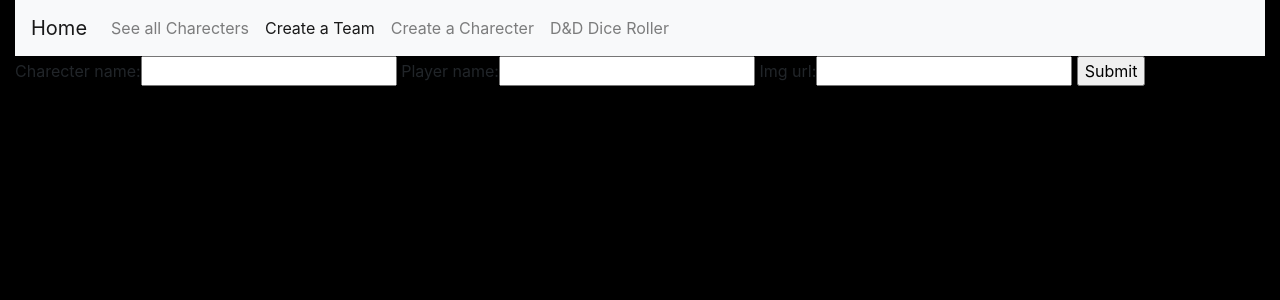
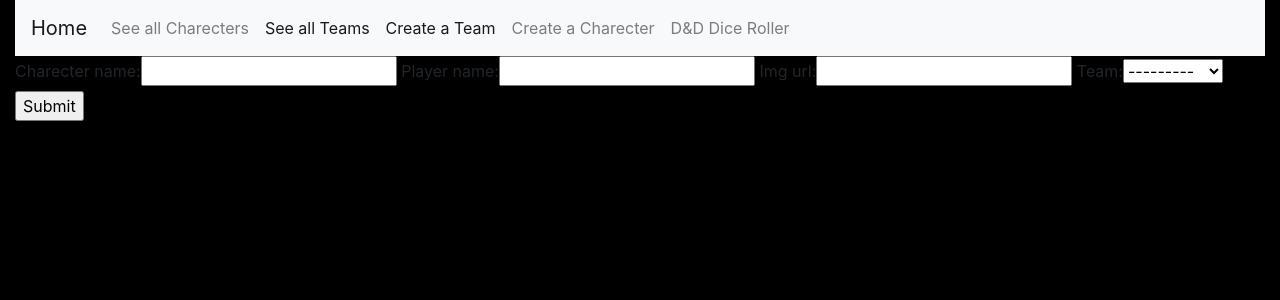
Before and after one commit to ester-agishtein/D-DDjango, a Django app: page /charecters/create_charecter/ in a window 1280 px wide. Shown: the top 300 px of the page. Run offline with Django 3.2, Linux system fonts and the light colour scheme; data comes from the database, SQL or seed files in the repository; some libraries are stand-ins or nearby versions.

Commit message:
Created teams. WIP:UI and display charecters on team, and team succsess page

```diff
--- a/esaPythonPortfolio/charecters/models.py
+++ b/esaPythonPortfolio/charecters/models.py
@@ -7,6 +7,7 @@
     charecter_name = models.CharField(max_length=50)
     player_name = models.CharField(max_length=50)
     img_url = models.CharField(max_length=200)
+    team = models.ForeignKey("Team",  on_delete=models.CASCADE, blank=False)
 
     def __str__(self):
         return self.charecter_name
@@ -14,7 +15,6 @@
 
 class Team(models.Model):
     team_name = models.CharField(max_length=50)
-    players = models.ForeignKey("Charecter",  on_delete=models.CASCADE)
 
     def __str__(self):
         return self.team_name
--- a/esaPythonPortfolio/charecters/templates/charecters.html
+++ b/esaPythonPortfolio/charecters/templates/charecters.html
@@ -1,4 +1,5 @@
 {% extends 'base.html' %} {% block content %}
+<div>
   <a href="{% url 'charecters:create_charecter' %}">Create a Charecter</a>
   <h1>Your Charecters:</h1>
   {% for char in charecters %}
@@ -20,4 +21,6 @@
   >
   <br />
   <br />
-{% endfor %} {% endblock %}
+  {% endfor %}
+</div>
+{% endblock %}
--- a/esaPythonPortfolio/charecters/urls.py
+++ b/esaPythonPortfolio/charecters/urls.py
@@ -10,6 +10,11 @@
     path('delete_charecter/<str:pk>/',
          views.delete_charecter, name='delete_charecter'),
     path('success/', views.success, name='success'),
+    path('display_teams/', views.display_teams, name='display_teams'),
     path('create_team/', views.create_team, name='create_team'),
+    path('update_team/<str:pk>/',
+         views.update_team, name='update_team'),
+    path('delete_team/<str:pk>/',
+         views.delete_team, name='delete_team'),
 ]
 app_name = "charecters"
--- a/esaPythonPortfolio/charecters/views.py
+++ b/esaPythonPortfolio/charecters/views.py
@@ -19,8 +19,7 @@
         form = CharecterForm(request.POST)
         if form.is_valid():
             form.save()
-            print("create charecter = ", request.POST)
-            return resolve('success')
+            return redirect('charecters:success')
     context = {'form': form}
 
     return render(request, 'create_charecter.html', context=context)
@@ -59,6 +58,36 @@
         form = TeamForm(request.POST)
         if form.is_valid():
             form.save()
-            return redirect('success')
+            return redirect('charecters:success')
     context = {'form': form}
     return render(request, 'create_team.html', context=context)
+
+
+def update_team(request, pk):
+    team = Team.objects.get(id=pk)
+    charecters = Charecter.objects.filter(team=team.id)
+    print("charecter = ", charecters)
+    form = TeamForm(instance=team)
+
+    if request.method == 'POST':
+        form = TeamForm(request.POST, instance=team)
+        if form.is_valid():
+            form.save()
+            return redirect('charecters:success')
+    context = {'form': form, 'charecters': charecters}
+    return render(request, 'create_team.html', context=context)
+
+
+def display_teams(request):
+    teams = Team.objects.all()
+    context = {'teams': teams}
+    return render(request, 'teams.html', context=context)
+
+
+def delete_team(request, pk):
+    team = Team.objects.get(id=pk)
+    if request.method == "POST":
+        team.delete()
+        return redirect('charecters:display_teams')
+    context = {'item': team}
+    return render(request, 'delete_team.html', context=context)
--- a/esaPythonPortfolio/esaPythonPortfolio/templates/base.html
+++ b/esaPythonPortfolio/esaPythonPortfolio/templates/base.html
@@ -39,6 +39,11 @@
               >
             </li>
             <li class="nav-item active">
+              <a class="nav-link" href="{% url 'charecters:display_teams' %}">
+                See all Teams
+              </a>
+            </li>
+            <li class="nav-item active">
               <a class="nav-link" href="{% url 'charecters:create_team' %}">
                 Create a Team
               </a>
```
Also changed, not shown: esaPythonPortfolio/charecters/templates/create_team.html (+6 -4 lines), esaPythonPortfolio/charecters/templates/delete_team.html (added, +9 -0 lines), esaPythonPortfolio/charecters/templates/teams.html (added, +25 -0 lines), esaPythonPortfolio/charecters/migrations/0001_initial.py, esaPythonPortfolio/db.sqlite3. Lines whose indentation alone changed are shown as unchanged.
